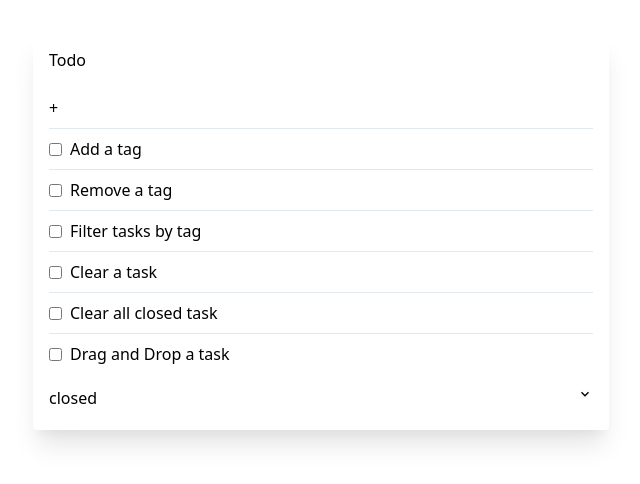
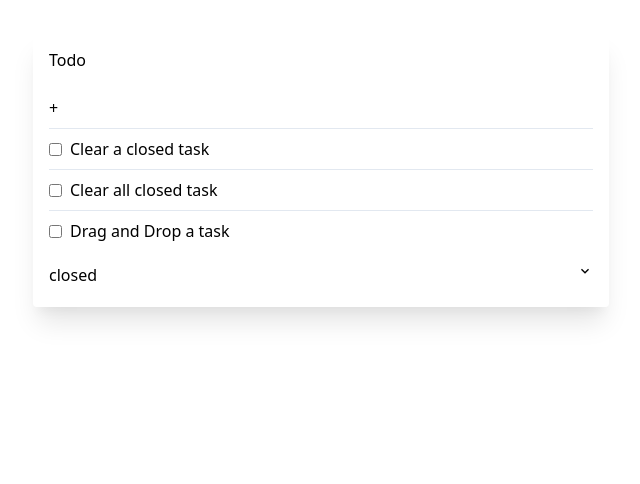
Before and after one commit to hisomura/todo-app, a Next.js app: page / in a window 1280 px wide. Shown: the top 484 px of the page, without its empty margins (319-959 px from the left). Built offline with nearby package versions, Linux system fonts and the light colour scheme.

Commit message:
Format pages/index.tsx and remove tasks related to tag.

```diff
--- a/pages/index.tsx
+++ b/pages/index.tsx
@@ -31,10 +31,7 @@ export default function Home() {
     Task.create('Reopen a task', true),
     Task.create('Filter tasks by closed', true),
     Task.create('Folding closed tasks', true),
-    Task.create('Add a tag'),
-    Task.create('Remove a tag'),
-    Task.create('Filter tasks by tag'),
-    Task.create('Clear a task'),
+    Task.create('Clear a closed task'),
     Task.create('Clear all closed task'),
     Task.create('Drag and Drop a task'),
   ])
@@ -83,13 +80,7 @@ export default function Home() {
                   onClick={(e) => toggleTask(e, task.id)}
                   defaultChecked={task.closed}
                 />
-                <p
-                  className={cn({
-                    'line-through': task.closed,
-                  })}
-                >
-                  {task.name}
-                </p>
+                <p className={cn({ 'line-through': task.closed })}>{task.name}</p>
               </li>
             ))}
         </ul>
@@ -114,13 +105,7 @@ export default function Home() {
                   onClick={(e) => toggleTask(e, task.id)}
                   defaultChecked={task.closed}
                 />
-                <p
-                  className={cn({
-                    'line-through': task.closed,
-                  })}
-                >
-                  {task.name}
-                </p>
+                <p className={cn({ 'line-through': task.closed })}>{task.name}</p>
               </li>
             ))}
         </ul>
```
